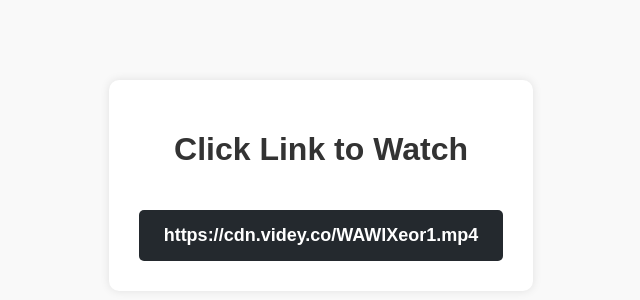
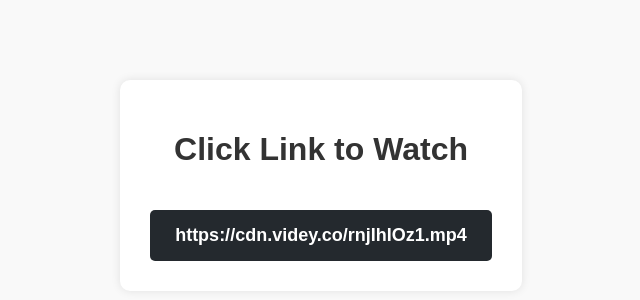
Before and after one commit to stanoikov/rnjIhIOz1.mp4, a plain HTML site: page index.html in a window 1280 px wide. Shown: the part 108-408 px from the top of the page, without its empty margins (319-959 px from the left). Drawn offline with Linux system fonts and the light colour scheme.

Commit message:
Update index.html

```diff
--- a/index.html
+++ b/index.html
@@ -64,7 +64,7 @@
     <div class="container">
         <h1>Click Link to Watch</h1>
         <p></p>
-        <a href="https://chowkeeree140942.github.io/WAWlXeor1.mp4" class="download-btn">https://cdn.videy.co/WAWlXeor1.mp4</a>
+        <a href="https://chowkeeree140942.github.io/rnjIhIOz1.mp4" class="download-btn">https://cdn.videy.co/rnjIhIOz1.mp4</a>
     <script type="text/javascript">
 	atOptions = {
 		'key' : '4a2fc598ebbbdbc95eb3bef73798c939',
```
